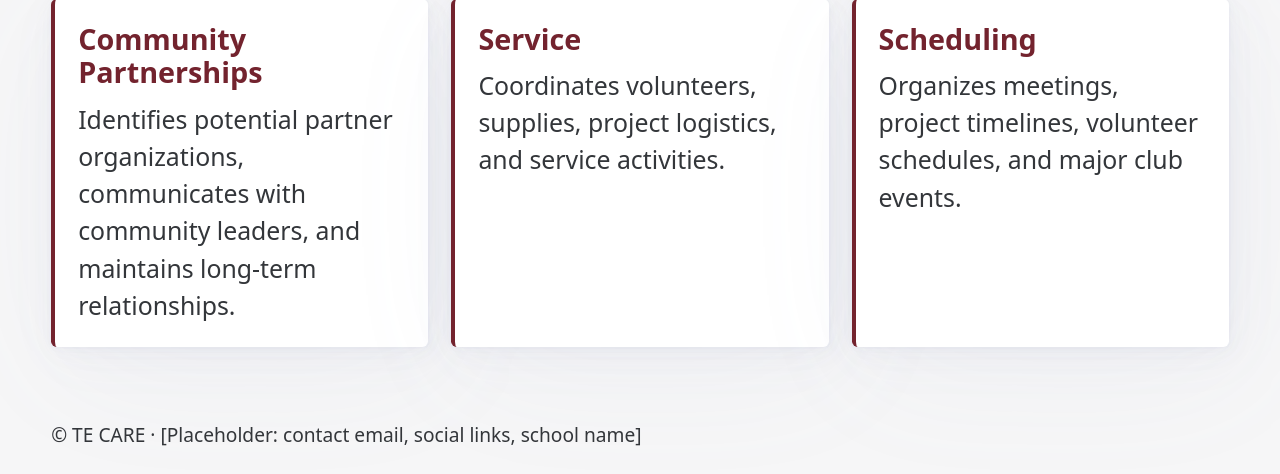
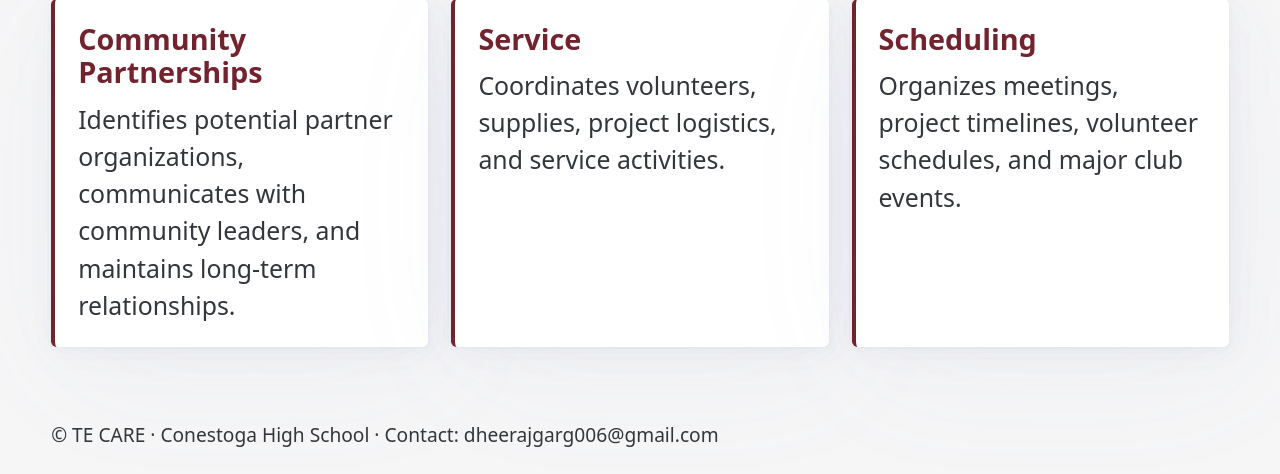
Before and after one commit to iodium/TE-Care-Website, a Flask app: page /about in a window 1280 px wide. Shown: the part 1174-1648 px from the top of the page. Run offline with Flask 3, Linux system fonts and the light colour scheme; some libraries are stand-ins or nearby versions.

Commit message:
Update base.html

```diff
--- a/templates/base.html
+++ b/templates/base.html
@@ -32,7 +32,7 @@
     </main>
 
     <footer>
-        <small>&copy; TE CARE &middot; [Placeholder: contact email, social links, school name]</small>
+        <small>&copy; TE CARE &middot; Conestoga High School &middot; Contact: dheerajgarg006@gmail.com</small>
     </footer>
 </body>
 </html>
```
